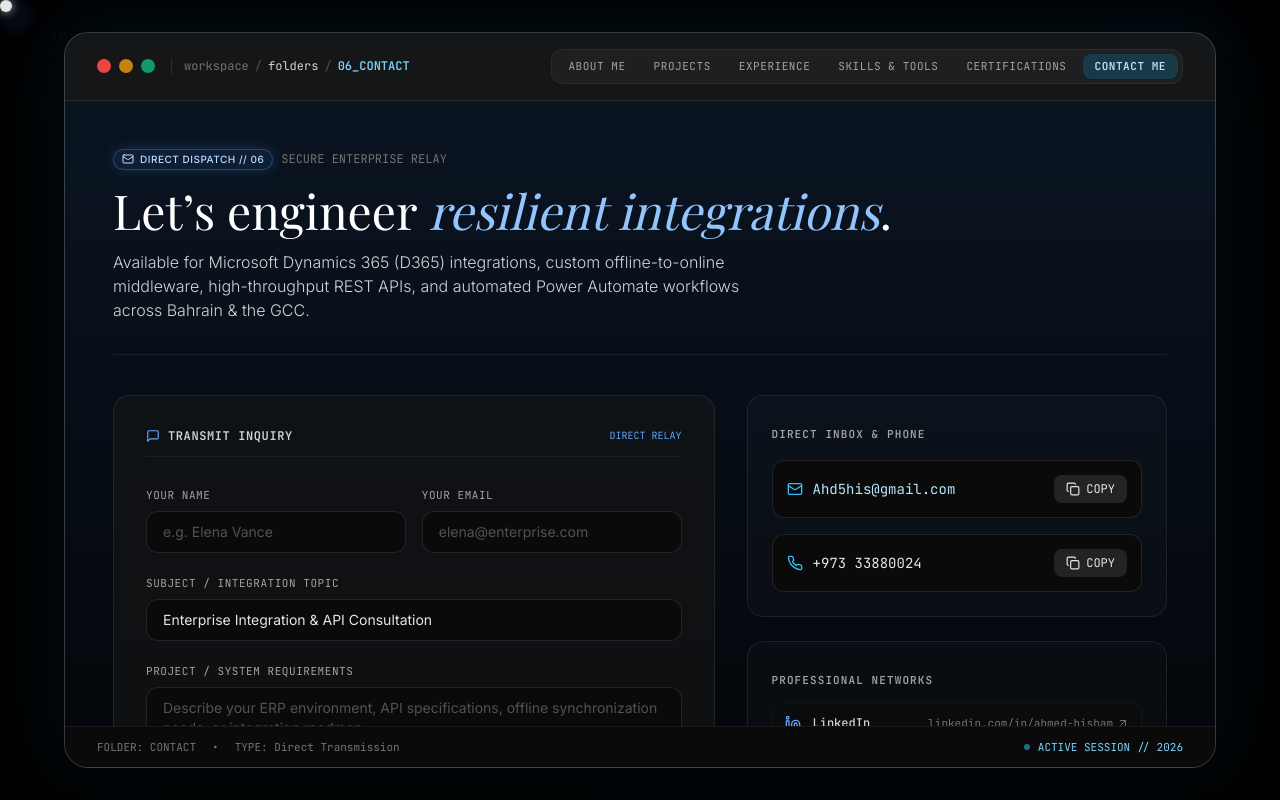
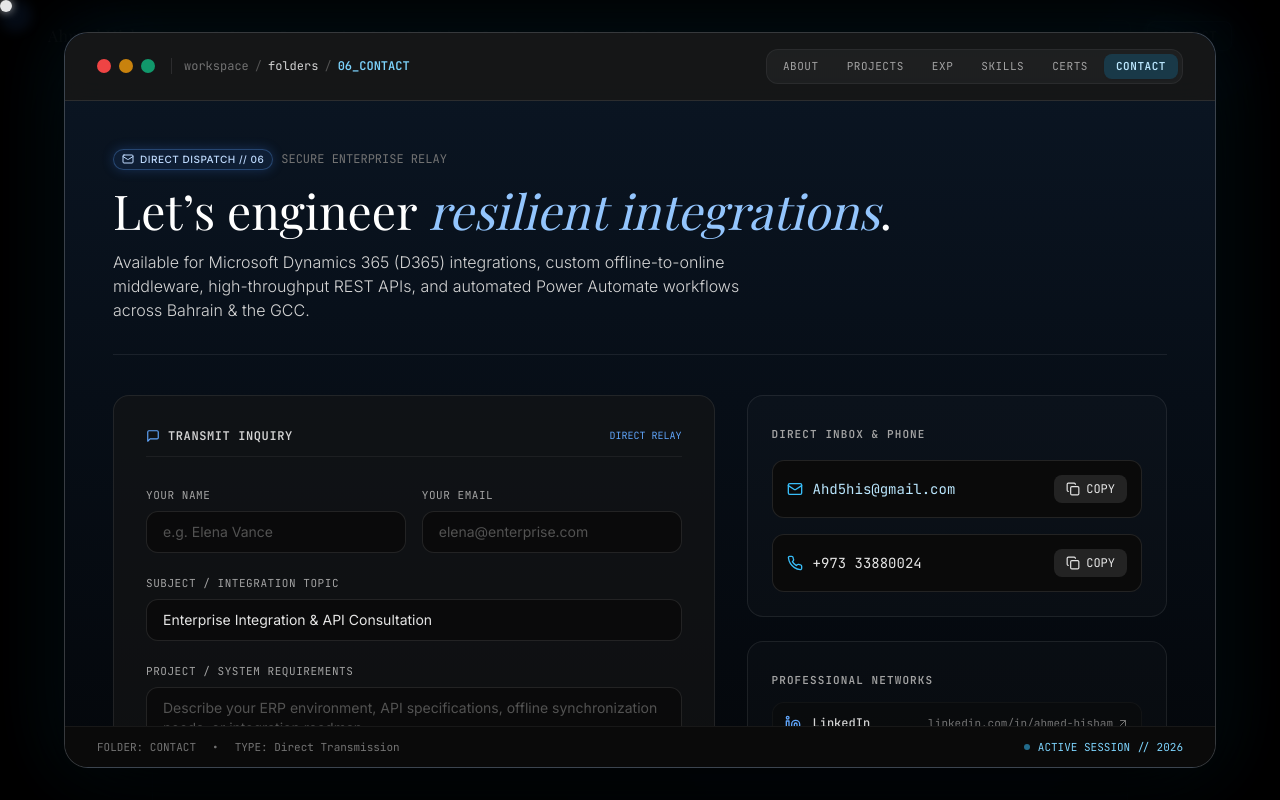
Before and after one commit to TryAdd/my-new-portfolio, a Next.js app: page / in a window 1280 px wide. Both pictures are taken after a click on the button "CONTACT". Shown: the top 800 px of the page. Built offline with nearby package versions, Linux system fonts and the light colour scheme; a web font is replaced by a local one.

Commit message:
feat: shorten modal top bar tab labels to ABOUT, PROJECTS, EXP, SKILLS, CERTS, CONTACT

```diff
--- a/src/components/FolderStack/FolderExpanded.tsx
+++ b/src/components/FolderStack/FolderExpanded.tsx
@@ -144,19 +144,19 @@ export function FolderExpanded({
   const getShortTabLabel = (f: FolderData) => {
     switch (f.id) {
       case "about":
-        return "ABOUT ME";
+        return "ABOUT";
       case "projects":
         return "PROJECTS";
       case "experience":
-        return "EXPERIENCE";
+        return "EXP";
       case "skills":
-        return "SKILLS & TOOLS";
+        return "SKILLS";
       case "design-lab":
-        return "CERTIFICATIONS";
+        return "CERTS";
       case "contact":
-        return "CONTACT ME";
+        return "CONTACT";
       default:
-        return f.name.split(" ").slice(0, 3).join(" ").toUpperCase();
+        return f.name.split(" ")[0].toUpperCase();
     }
   };
 
```
